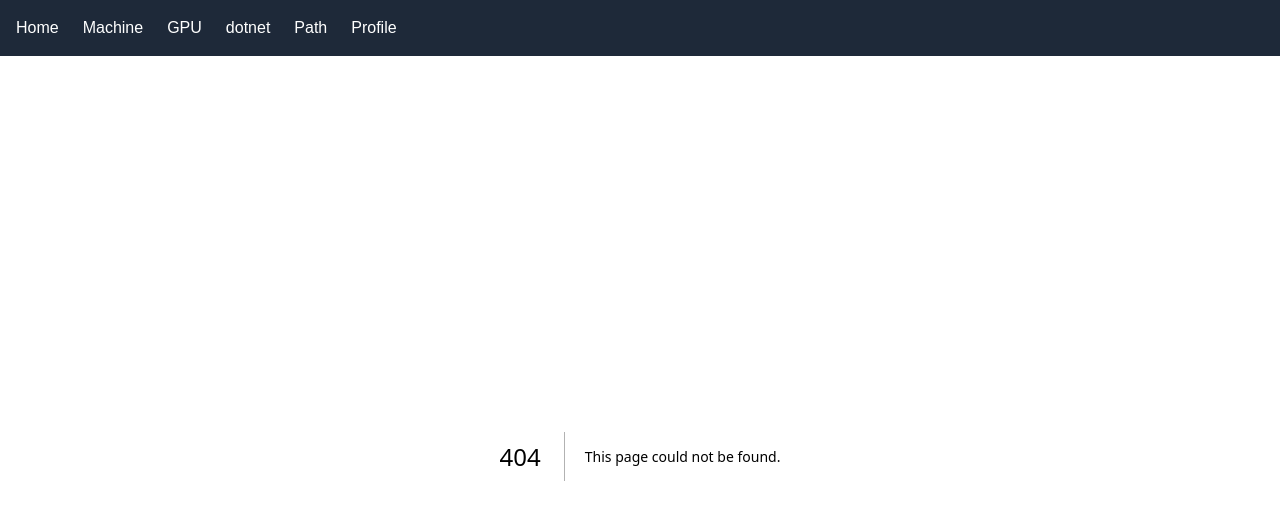
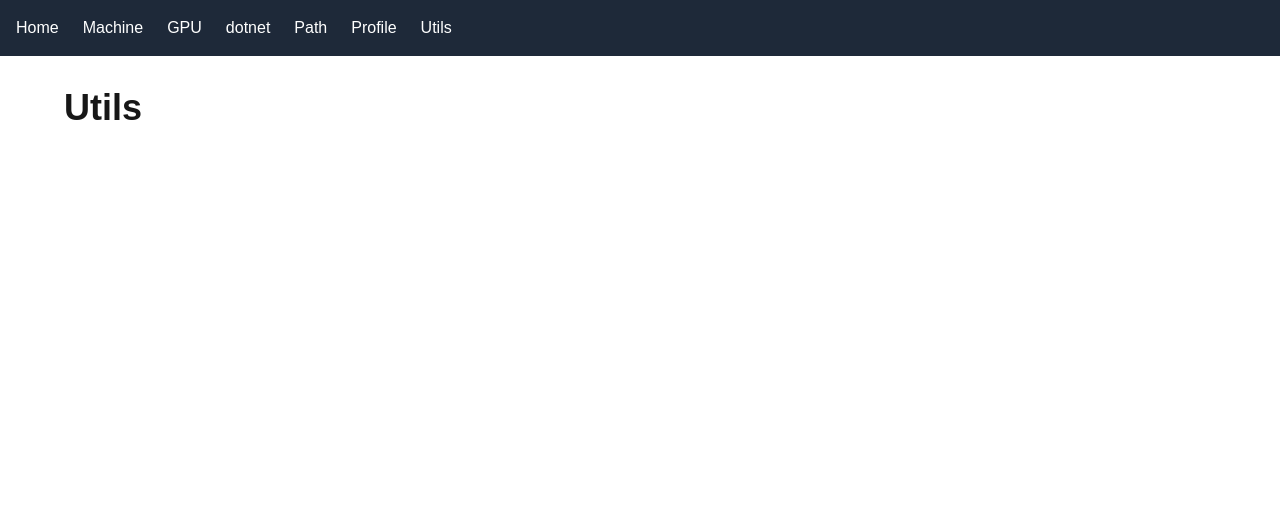
Before and after one commit to merklegroot/hudapp, a Next.js app: page /utils in a window 1280 px wide. Before the commit this address had no page. Shown: the top 520 px of the page. Built offline with nearby package versions, Linux system fonts and the light colour scheme.

Commit message:
utils page

```diff
--- a/src/app/components/Navigation.tsx
+++ b/src/app/components/Navigation.tsx
@@ -35,6 +35,11 @@ export default function Navigation() {
               Profile
             </Link>
           </li>
+          <li>
+            <Link href="/utils" className="hover:text-gray-300 transition-colors">
+              Utils
+            </Link>
+          </li>
         </ul>
       </div>
     </nav>
--- /dev/null
+++ b/src/app/utils/page.tsx
@@ -0,0 +1,9 @@
+export default function Utils() {
+  return (
+    <div className="min-h-[calc(100vh-4rem)] p-8">
+      <div className="max-w-6xl mx-auto">
+        <h1 className="text-4xl font-bold mb-8">Utils</h1>
+      </div>
+    </div>
+  );
+}
```
